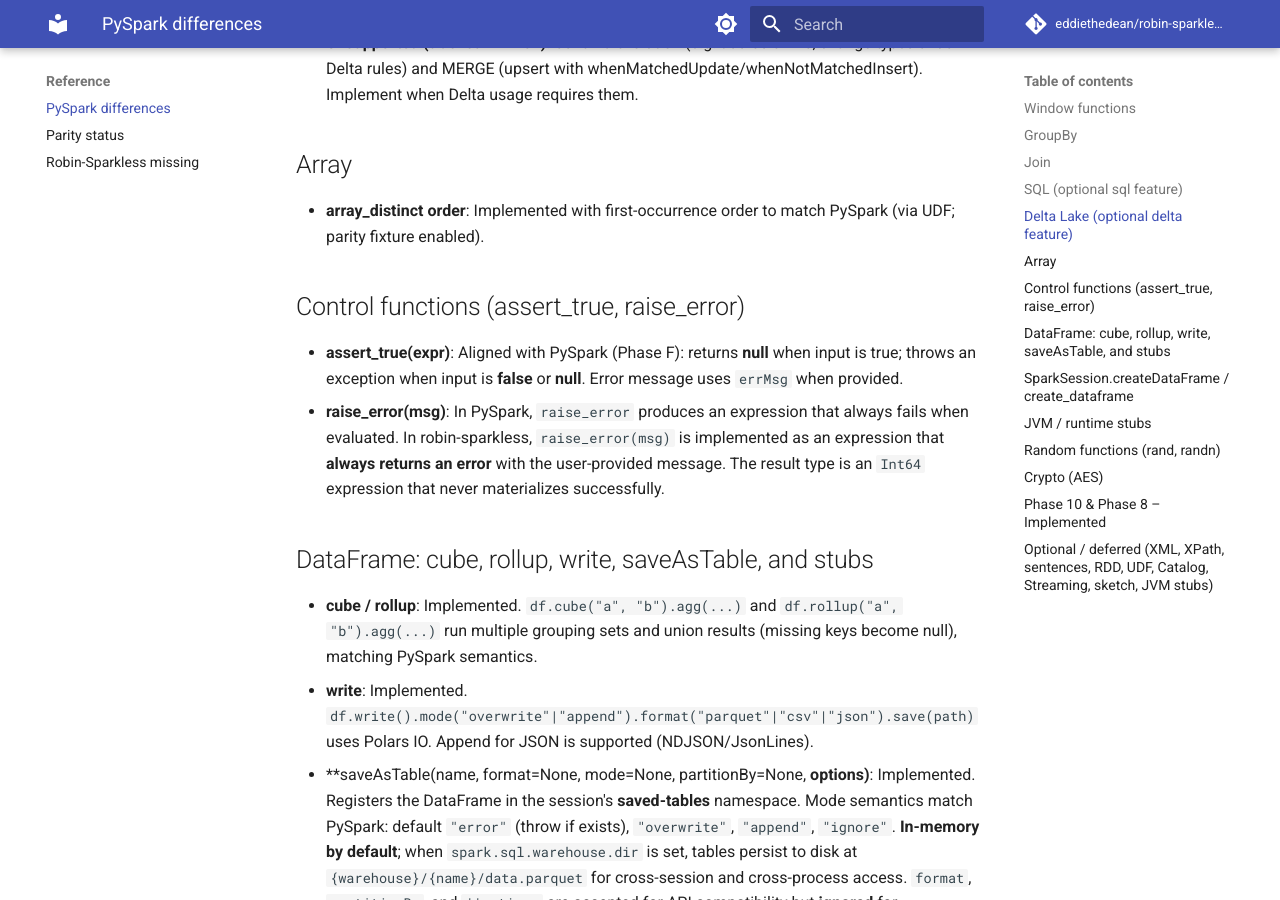
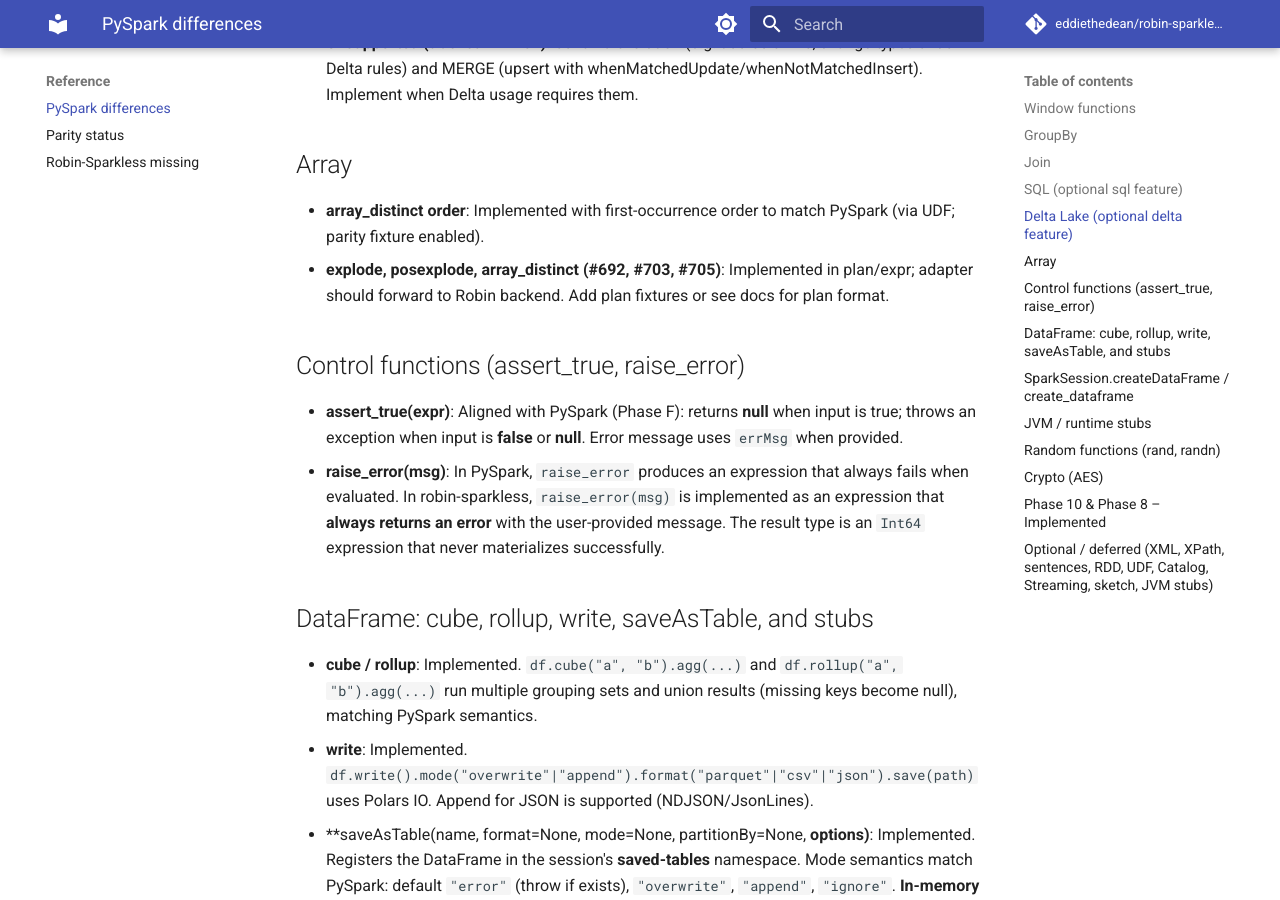
Before and after one commit to eddiethedean/robin-sparkless, an MkDocs documentation site: the page built from docs/PYSPARK_DIFFERENCES.md, in a window 1280 px wide and 900 px high, scrolled down 1868 px. Built offline with MkDocs 1.6.1 and Material for MkDocs 9.7.7, drawn with Linux system fonts in a browser that asks for light colours; comment, search, counter and statistics services are not loaded.

Commit message:
PR12: Not implemented array — doc (#692, #703, #705) (#942)
Co-authored-by: Odos Matthews <odosmatthews@Odoss-Mac-mini.local>

```diff
--- a/docs/PYSPARK_DIFFERENCES.md
+++ b/docs/PYSPARK_DIFFERENCES.md
@@ -33,6 +33,7 @@
 ## Array
 
 - **array_distinct order**: Implemented with first-occurrence order to match PySpark (via UDF; parity fixture enabled).
+- **explode, posexplode, array_distinct (#692, #703, #705)**: Implemented in plan/expr; adapter should forward to Robin backend. Add plan fixtures or see docs for plan format.
 
 ## Control functions (assert_true, raise_error)
 
```
